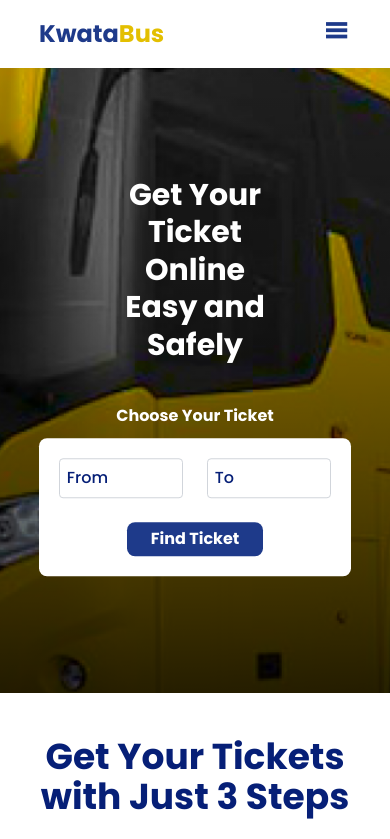
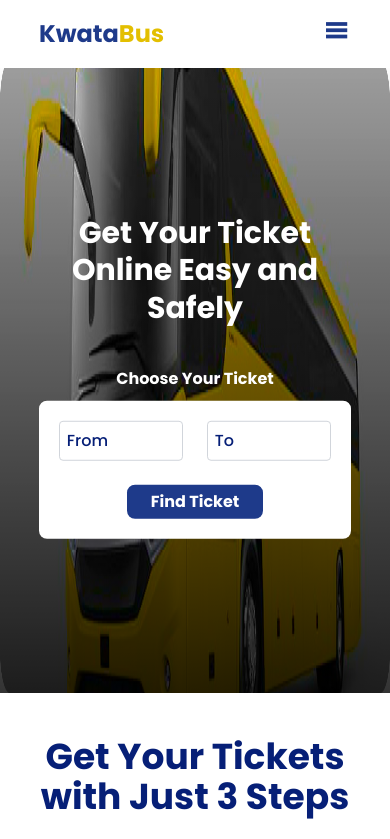
Before and after one commit to Patrickodida/KwataBus-App, a React (Vite) app: page / in a window 390 px wide. Shown: the top 839 px of the page. Built offline with nearby package versions, Linux system fonts and the light colour scheme.

Commit message:
Modify the Hero and contact page

```diff
--- a/src/App.css
+++ b/src/App.css
@@ -184,3 +184,11 @@ label {
 #firstLabel {
     margin-left: 0em;
 }
+
+@media (max-width: 768px){
+    .hero-section {
+        background-size: 100% 100%;
+        background-position: center;
+        background-repeat: no-repeat;
+    }
+}
--- a/src/components/Contact.jsx
+++ b/src/components/Contact.jsx
@@ -84,7 +84,7 @@ function Contact() {
         <h2 className="text-4xl text-center mb-6 font-bold">Contact Us</h2>
         <div className="contact-container text-center md:flex md:justify-around md:items-center md:gap-10">
           <div className="form-section w-full mb-[3em] md:w-[50%]">
-            <h3 className="mb-[24px] font-bold">Get In Touch</h3>
+            <h3 className="mb-[24px] font-bold text-center md:text-left">Get In Touch</h3>
             <form onSubmit={handleSendMessage} className="contact-form">
               <input
                 className="w-full text-[#061f77] rounded p-[0.425em] mb-[24px] border border-gray-400 focus:outline-none "
--- a/src/components/Hero.jsx
+++ b/src/components/Hero.jsx
@@ -49,7 +49,7 @@ function Hero() {
       <section id="home" className="hero-section mt-20 md:pt-10">
         <div className="hero-over-lay"></div>
         <div className="hero-content justify-center gap-10 w-4/5 max-w-7xl mx-auto flex flex-col lg:flex-row justify-center">
-          <div className="hero-text w-2/4 font-bold leading-tight text-3xl lg:text-5xl lg:text-left text-center">
+          <div className="hero-text w-full md:w-2/4 font-bold leading-tight text-3xl lg:text-5xl lg:text-left text-center">
             <h1>Get Your Ticket Online Easy and Safely</h1>
           </div>
           <div className="hero-form w-full lg:w-2/4">
```
